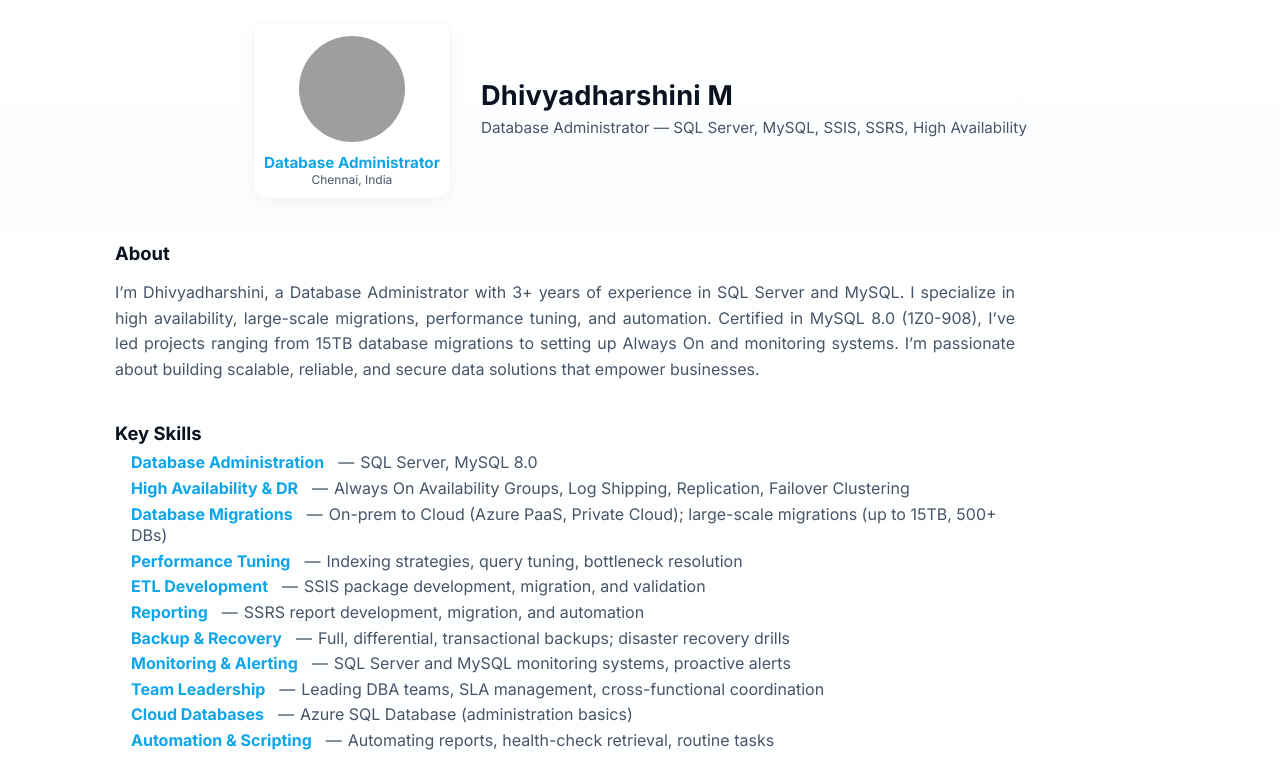
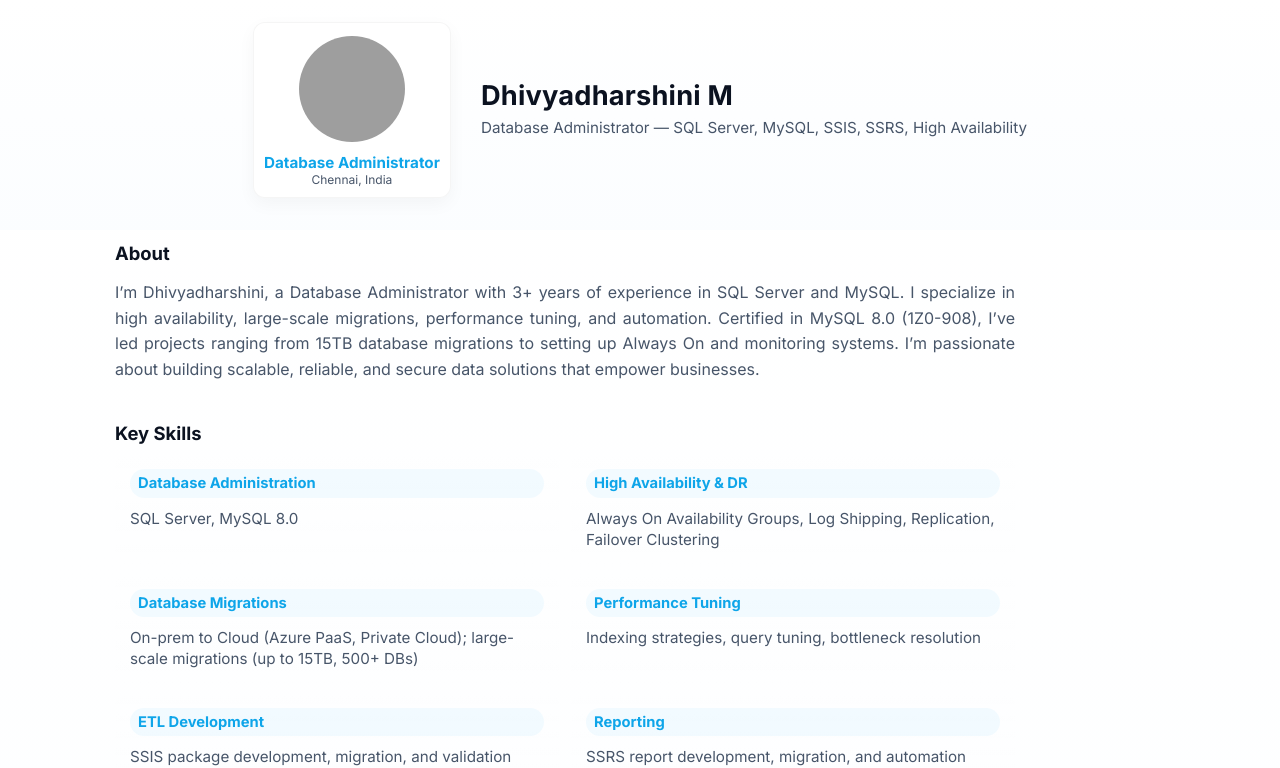
Before and after one commit to Dhivya-48/dhivya-48.github.io, a website built with Vite: page index.html in a window 1280 px wide. Shown: the part 63-831 px from the top of the page. Built offline with nearby package versions, Linux system fonts and the light colour scheme; grey boxes are pictures that could not be loaded.

Commit message:
Updated the key skills

```diff
--- a/index.html
+++ b/index.html
@@ -63,8 +63,9 @@
           <li><span class="skill-title">Backup &amp; Recovery</span><span class="sep">—</span><span class="skill-desc">Full, differential, transactional backups; disaster recovery drills</span></li>
           <li><span class="skill-title">Monitoring &amp; Alerting</span><span class="sep">—</span><span class="skill-desc">SQL Server and MySQL monitoring systems, proactive alerts</span></li>
           <li><span class="skill-title">Team Leadership</span><span class="sep">—</span><span class="skill-desc">Leading DBA teams, SLA management, cross-functional coordination</span></li>
-          <li><span class="skill-title">Cloud Databases</span><span class="sep">—</span><span class="skill-desc">Azure SQL Database (administration basics)</span></li>
+          <li><span class="skill-title">Cloud Databases</span><span class="sep">—</span><span class="skill-desc">Azure SQL Database (administration basics), AWS RDS</span></li>
           <li><span class="skill-title">Automation &amp; Scripting</span><span class="sep">—</span><span class="skill-desc">Automating reports, health-check retrieval, routine tasks</span></li>
+          <li><span class="skill-title">Security &amp; Compliance</span><span class="sep">—</span><span class="skill-desc">Role-based access control (RBAC)</span></li>
         </ul>
       </section>
 
--- a/styles.css
+++ b/styles.css
@@ -79,15 +79,41 @@
 
 /* make anchor jumps account for the sticky header */
 main > section { scroll-margin-top: 84px; }
-.skills-list{list-style:disc;padding-left:16px;margin-top:6px;max-width:900px}
-.skills-list li{display:block;margin:4px 0;color:var(--muted);line-height:1.35}
-.skills-list li::marker{color:var(--accent)}
-.skills-list .skill-title{font-weight:700;color:var(--accent);margin-right:8px}
-.skills-list .sep{color:var(--muted);margin:0 6px}
-.skills-list .skill-desc{color:var(--muted)}
+/* Key Skills: improved visual grid with badges */
+.skills-list{
+  list-style:none;
+  padding:0;
+  margin-top:12px;
+  max-width:900px;
+  display:grid;
+  grid-template-columns:repeat(2,minmax(0,1fr));
+  gap:12px;
+}
+.skills-list li{
+  background: linear-gradient(180deg, rgba(255,255,255,0.02), transparent);
+  border:1px solid rgba(255,255,255,0.03);
+  padding:12px 14px;
+  border-radius:10px;
+  display:flex;
+  flex-direction:column;
+  gap:6px;
+  color:var(--muted);
+  line-height:1.4;
+}
+.skills-list .skill-title{
+  display:inline-block;
+  font-weight:700;
+  color:var(--accent);
+  background: rgba(56,189,248,0.06);
+  padding:4px 8px;
+  border-radius:999px;
+  font-size:0.92rem;
+}
+.skills-list .skill-desc{color:var(--muted);margin-top:4px;font-size:0.95rem}
+.skills-list .sep{display:none}
 
 @media (max-width:700px){
-  .skills-list{grid-template-columns:1fr}
+  .skills-list{grid-template-columns:1fr;gap:10px}
 }
 .about .bullets{margin-top:12px;color:var(--muted)}
 .about p{ text-align:justify; line-height:1.6; color:var(--muted); max-width:900px }
```
